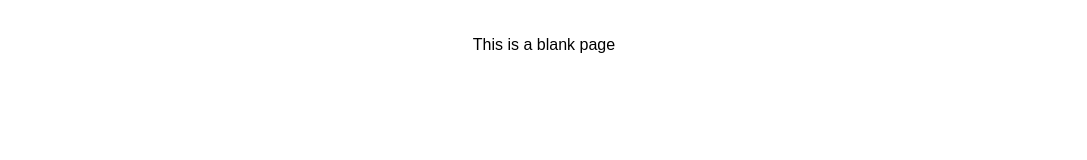
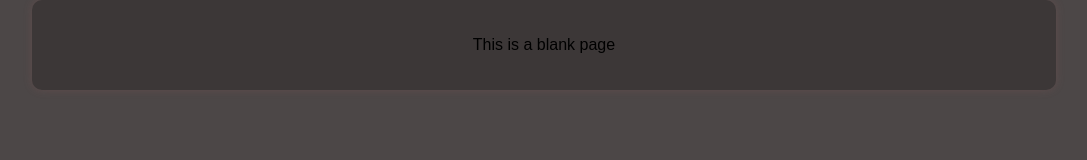
Before and after one commit to mikaleroy/Git-Page, a plain HTML site: page index.html in a window 1280 px wide. Shown: the whole page, without its empty margins (96-1183 px from the left). Drawn offline with Linux system fonts and the light colour scheme.

Commit message:
modify colors

```diff
--- a/index.html
+++ b/index.html
@@ -10,6 +10,8 @@
       margin: 0;
       padding: 0;
       font-family: sans-serif;
+      background-color: #4c4747;
+
     }
 
     /* Page structure */
@@ -21,8 +23,9 @@
 
     .content {
       padding: 20px;
-      background-color: #fff;
+      background-color: #3c3737;
       border-radius: 10px;
+      box-shadow: 0 0 10px rgba(175, 98, 98, 0.2);
     }
   </style>
 </head>
```
